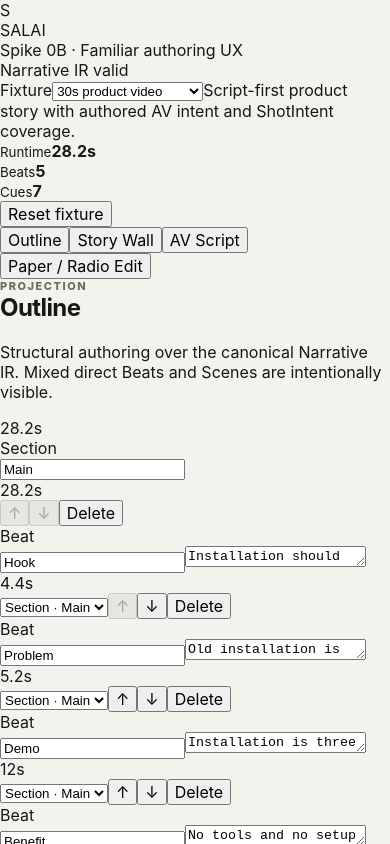
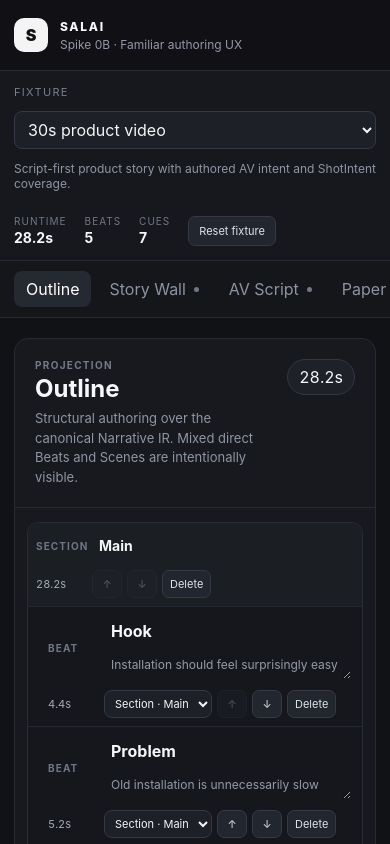
Before and after one commit to kimda90/salai, a React (Vite) app in the folder packages/spike-demo/: page / in a window 390 px wide. Shown: the top 844 px of the page. Built offline with nearby package versions, Linux system fonts and the light colour scheme.

Commit message:
feat(0b): style shared authoring shell and Outline

```diff
--- a/packages/spike-demo/src/style.css
+++ b/packages/spike-demo/src/style.css
@@ -1,136 +1,177 @@
 :root {
   font-family: Inter, ui-sans-serif, system-ui, -apple-system, BlinkMacSystemFont, "Segoe UI", sans-serif;
-  color: #171717;
-  background: #f4f2ed;
+  color: #f6f7fb;
+  background: #111216;
   font-synthesis: none;
+  text-rendering: optimizeLegibility;
 }
 
 * { box-sizing: border-box; }
-body { margin: 0; min-width: 320px; }
-button { font: inherit; }
+html, body, #app { margin: 0; min-height: 100%; }
+body { min-width: 320px; background: #111216; }
+button, input, textarea, select { font: inherit; }
+button { color: inherit; }
 
-.page-shell {
-  width: min(1180px, calc(100% - 32px));
-  margin: 0 auto;
-  padding: 48px 0 72px;
+.app-shell {
+  min-height: 100vh;
+  display: grid;
+  grid-template-rows: auto auto auto auto 1fr auto;
+  background:
+    radial-gradient(circle at 20% -20%, rgba(255,255,255,.08), transparent 35%),
+    #111216;
 }
 
-.hero {
+.topbar {
   display: flex;
   justify-content: space-between;
-  gap: 32px;
-  align-items: flex-start;
-  margin-bottom: 32px;
+  gap: 24px;
+  align-items: center;
+  padding: 18px 24px;
+  border-bottom: 1px solid #272a31;
+  background: rgba(17,18,22,.94);
+  backdrop-filter: blur(16px);
 }
 
-.brand, .eyebrow {
-  font-size: 11px;
-  font-weight: 800;
-  letter-spacing: .14em;
-  text-transform: uppercase;
-  color: #706b62;
+.brand-lockup { display: flex; align-items: center; gap: 12px; }
+.brand-mark {
+  width: 34px; height: 34px; border-radius: 10px;
+  display: grid; place-items: center;
+  background: #f4f4f5; color: #111216; font-weight: 900;
+}
+.brand-name { font-weight: 800; letter-spacing: .14em; font-size: 12px; }
+.brand-subtitle { margin-top: 3px; color: #9298a5; font-size: 12px; }
+.topbar-status { color: #b4bac6; font-size: 12px; display: flex; align-items: center; gap: 8px; }
+.validity-dot { width: 8px; height: 8px; border-radius: 999px; background: #888; }
+.validity-dot.valid { background: #7ee2a8; box-shadow: 0 0 0 4px rgba(126,226,168,.08); }
+.validity-dot.invalid { background: #ff7a7a; }
+
+.fixture-bar {
+  display: flex; justify-content: space-between; gap: 24px; align-items: center;
+  padding: 14px 24px;
+  border-bottom: 1px solid #272a31;
+  background: #16181d;
+}
+.fixture-copy { display: flex; align-items: center; gap: 12px; min-width: 0; }
+.fixture-copy label { color: #777f8d; font-size: 11px; text-transform: uppercase; letter-spacing: .12em; }
+.fixture-copy select, .parent-select {
+  border: 1px solid #353945; background: #1d2026; color: #f4f5f7;
+  border-radius: 8px; padding: 7px 9px;
+}
+.fixture-copy span { color: #8f96a3; font-size: 12px; white-space: nowrap; overflow: hidden; text-overflow: ellipsis; }
+.fixture-stats { display: flex; gap: 18px; align-items: center; }
+.fixture-stats div { display: grid; gap: 2px; }
+.fixture-stats small { color: #6f7784; font-size: 10px; text-transform: uppercase; letter-spacing: .1em; }
+.fixture-stats strong { font-size: 14px; }
+
+.surface-tabs {
+  display: flex; gap: 6px; padding: 10px 24px;
+  border-bottom: 1px solid #272a31;
+  background: #14161a;
+}
+.surface-tabs button {
+  border: 0; background: transparent; color: #8d94a1; border-radius: 8px;
+  padding: 8px 12px; cursor: pointer; display: inline-flex; align-items: center; gap: 8px;
+}
+.surface-tabs button:hover { background: #1c1f25; color: #dce0e8; }
+.surface-tabs button.active { background: #252932; color: #fff; }
+.soon-dot { width: 5px; height: 5px; border-radius: 999px; background: #6f7784; }
+
+.feedback-panel {
+  margin: 12px 24px 0;
+  display: flex; justify-content: space-between; gap: 16px;
+  border: 1px solid #554d2d; background: #221f16; border-radius: 10px; padding: 12px 14px;
+  font-size: 12px;
+}
+.feedback-panel p { margin: 4px 0 0; color: #d7c990; }
+.feedback-error { border-color: #663637; background: #251718; }
+.feedback-error p { color: #f3a3a5; }
+
+.workspace-frame { min-height: 0; padding: 20px 24px 28px; }
+.surface {
+  min-height: 560px; border: 1px solid #272a31; border-radius: 14px;
+  background: #17191e; overflow: hidden;
+}
+.surface-heading {
+  display: flex; justify-content: space-between; gap: 18px; align-items: start;
+  padding: 20px; border-bottom: 1px solid #272a31;
+}
+.surface-heading h2, .placeholder-surface h2 { margin: 3px 0 6px; font-size: 24px; }
+.surface-heading p, .placeholder-surface p { margin: 0; color: #8e96a3; max-width: 760px; line-height: 1.5; font-size: 13px; }
+.eyebrow { color: #737b88; font-size: 10px; text-transform: uppercase; letter-spacing: .13em; font-weight: 700; }
+.runtime-pill { border: 1px solid #333743; background: #1e2128; border-radius: 999px; padding: 7px 11px; font-variant-numeric: tabular-nums; }
+
+.outline-list { padding: 14px 12px 4px; }
+.outline-section { margin: 0 0 12px; border: 1px solid #282c34; border-radius: 11px; overflow: hidden; background: #14161a; }
+.section-children, .scene-children { background: #15171c; }
+.scene-block { border-top: 1px solid #242831; }
+
+.outline-row {
+  --depth: 0;
+  min-height: 52px;
+  display: grid;
+  grid-template-columns: 68px minmax(220px, 1fr) 74px minmax(250px, auto);
+  gap: 10px;
+  align-items: center;
+  padding: 8px 10px 8px calc(12px + (var(--depth) * 22px));
+  border-top: 1px solid #242831;
+  transition: background .12s ease, border-color .12s ease;
+}
+.outline-section > .outline-row:first-child { border-top: 0; }
+.outline-row:hover { background: #1b1e24; }
+.outline-row.selected { background: #20242c; box-shadow: inset 3px 0 0 #c7cbd4; }
+.section-row { background: #1b1e23; }
+.scene-row { background: #181b20; }
+.row-kind { color: #6f7785; font-size: 10px; font-weight: 700; text-transform: uppercase; letter-spacing: .11em; }
+.row-main { display: grid; gap: 4px; }
+.title-input, .summary-input {
+  width: 100%; border: 1px solid transparent; background: transparent; color: #f5f6f8;
+  border-radius: 6px; padding: 5px 6px; outline: none;
+}
+.title-input { font-weight: 650; }
+.section-title-input { font-size: 14px; font-weight: 750; }
+.summary-input { color: #949ca8; resize: vertical; min-height: 29px; font-size: 12px; line-height: 1.35; }
+.title-input:focus, .summary-input:focus { border-color: #444a56; background: #111318; }
+.row-runtime { text-align: right; color: #a4abb6; font-size: 11px; font-variant-numeric: tabular-nums; }
+.row-actions { display: flex; justify-content: end; align-items: center; gap: 5px; }
+.parent-select { max-width: 160px; font-size: 11px; padding: 5px 6px; }
+.icon-button, .ghost-button, .add-row-button, .primary-button {
+  border: 1px solid #343945; background: #22262e; color: #dfe3ea; border-radius: 7px; cursor: pointer;
+}
+.icon-button { min-width: 30px; min-height: 28px; padding: 4px 7px; font-size: 11px; }
+.icon-button:hover:not(:disabled), .ghost-button:hover, .add-row-button:hover { background: #2b3039; border-color: #464c59; }
+.icon-button:disabled { opacity: .3; cursor: not-allowed; }
+.ghost-button { padding: 7px 10px; font-size: 11px; }
+.add-row-button { margin: 8px 8px 8px calc(12px + (var(--depth, 1) * 22px)); padding: 6px 9px; color: #9ba3af; font-size: 11px; }
+.section-add-actions { display: flex; gap: 2px; border-top: 1px solid #232730; padding-left: 16px; }
+.primary-button { margin: 4px 12px 18px; padding: 9px 13px; font-weight: 700; background: #f4f4f5; color: #15161a; border-color: #f4f4f5; }
+.primary-button:hover { background: #d9dce2; }
+
+.placeholder-surface { padding: 36px; display: grid; align-content: start; gap: 5px; }
+.selection-chip { margin-top: 18px; width: fit-content; border: 1px solid #383d48; background: #1d2027; color: #b8bfca; border-radius: 999px; padding: 7px 10px; font-size: 11px; }
+
+.app-footer {
+  padding: 10px 24px; border-top: 1px solid #272a31; background: #121418;
+  display: flex; justify-content: space-between; gap: 16px; color: #707785; font-size: 10px;
 }
 
-h1, h2, h3, p { margin-top: 0; }
-h1 { font-size: clamp(38px, 7vw, 76px); letter-spacing: -.055em; line-height: .96; margin: 10px 0 18px; max-width: 720px; }
-h2 { letter-spacing: -.025em; }
-.hero p, .fixture-intro p { color: #5e5a53; line-height: 1.6; max-width: 720px; }
+@media (max-width: 980px) {
+  .fixture-bar { align-items: flex-start; flex-direction: column; }
+  .fixture-stats { width: 100%; }
+  .outline-row { grid-template-columns: 52px minmax(160px, 1fr) 60px; }
+  .row-actions { grid-column: 2 / -1; justify-content: start; }
+}
 
-.status {
-  border: 1px solid #c9c3b8;
-  border-radius: 999px;
-  padding: 9px 13px;
-  white-space: nowrap;
-  font-size: 13px;
-  font-weight: 700;
-  background: #fff;
+@media (max-width: 680px) {
+  .topbar, .fixture-bar, .surface-tabs, .workspace-frame { padding-left: 14px; padding-right: 14px; }
+  .topbar { align-items: flex-start; }
+  .topbar-status { display: none; }
+  .surface-tabs { overflow-x: auto; }
+  .surface-tabs button { white-space: nowrap; }
+  .fixture-copy { display: grid; width: 100%; }
+  .fixture-copy span { white-space: normal; }
+  .fixture-stats { flex-wrap: wrap; }
+  .outline-row { grid-template-columns: 46px 1fr; padding-left: calc(8px + (var(--depth) * 12px)); }
+  .row-runtime { grid-column: 1; text-align: left; }
+  .row-actions { grid-column: 2; flex-wrap: wrap; }
+  .parent-select { max-width: 130px; }
 }
-.status.ok { border-color: #a8b9a4; }
-.status.bad { border-color: #c69898; }
-
-.fixture-tabs {
-  display: flex;
-  gap: 8px;
-  flex-wrap: wrap;
-  border-top: 1px solid #d4cfc5;
-  border-bottom: 1px solid #d4cfc5;
-  padding: 12px 0;
-}
-.fixture-tabs button {
-  border: 0;
-  background: transparent;
-  padding: 10px 14px;
-  border-radius: 999px;
-  cursor: pointer;
-  color: #625e56;
-}
-.fixture-tabs button:hover { background: #e8e4dc; }
-.fixture-tabs button.active { background: #171717; color: white; }
-
-.fixture-intro {
-  display: grid;
-  grid-template-columns: 1fr auto;
-  gap: 32px;
-  padding: 42px 0 28px;
-  align-items: end;
-}
-.fixture-intro h2 { font-size: 34px; margin: 7px 0 8px; }
-.runtime-card {
-  min-width: 185px;
-  padding: 18px;
-  background: #171717;
-  color: white;
-  border-radius: 16px;
-  display: grid;
-  gap: 3px;
-}
-.runtime-card span, .runtime-card small { color: #bbb6ad; font-size: 12px; }
-.runtime-card strong { font-size: 32px; letter-spacing: -.04em; }
-
-.stats {
-  display: grid;
-  grid-template-columns: repeat(5, 1fr);
-  border: 1px solid #d4cfc5;
-  border-radius: 16px;
-  overflow: hidden;
-  background: rgba(255,255,255,.45);
-  margin-bottom: 48px;
-}
-.stats div { padding: 16px; border-right: 1px solid #d4cfc5; display: grid; gap: 6px; }
-.stats div:last-child { border-right: 0; }
-.stats span { font-size: 12px; color: #777168; }
-.stats strong { font-size: 23px; }
-
-.section-title-row { margin-bottom: 22px; }
-.section-title-row h2 { margin: 7px 0 0; }
-.section-group { margin-bottom: 44px; }
-.section-heading { padding-bottom: 12px; border-bottom: 2px solid #171717; margin-bottom: 16px; }
-.section-heading h2 { margin: 5px 0 0; }
-.scene-group { grid-column: 1 / -1; border: 1px dashed #a9a397; border-radius: 16px; padding: 16px; }
-.scene-heading { display: flex; align-items: baseline; gap: 8px; margin-bottom: 14px; }
-.scene-heading span { font-size: 11px; text-transform: uppercase; letter-spacing: .1em; color: #777168; }
-
-.beat-grid { display: grid; grid-template-columns: repeat(3, minmax(0, 1fr)); gap: 14px; }
-.beat-card { background: #fff; border: 1px solid #ded9cf; border-radius: 14px; padding: 17px; box-shadow: 0 1px 0 rgba(0,0,0,.03); }
-.beat-card h3 { margin: 6px 0 7px; font-size: 20px; letter-spacing: -.02em; }
-.beat-card p { color: #68635b; font-size: 13px; line-height: 1.45; }
-.cue-list { display: grid; gap: 7px; margin-top: 16px; }
-.cue { padding-top: 8px; border-top: 1px solid #eeeae3; }
-.cue-id { font-family: ui-monospace, SFMono-Regular, Menlo, monospace; font-size: 10px; color: #8b857c; margin-bottom: 5px; }
-.blocks { display: flex; flex-wrap: wrap; gap: 4px; }
-.block { font-size: 10px; border-radius: 5px; padding: 4px 6px; background: #ece9e2; }
-.block.visual { background: #e8ece5; }
-.block.audio { background: #ece7df; }
-
-.json-panel { margin-top: 36px; border-top: 1px solid #ccc6bb; border-bottom: 1px solid #ccc6bb; padding: 16px 0; }
-.json-panel summary { cursor: pointer; font-weight: 700; }
-.json-panel pre { overflow: auto; max-height: 640px; padding: 18px; border-radius: 12px; background: #191919; color: #dedbd4; font-size: 11px; line-height: 1.55; }
-footer { color: #817b72; font-size: 12px; padding-top: 28px; }
-
-@media (max-width: 820px) {
-  .hero, .fixture-intro { grid-template-columns: 1fr; display: grid; }
-  .stats { grid-template-columns: repeat(2, 1fr); }
-  .stats div { border-bottom: 1px solid #d4cfc5; }
-  .beat-grid { grid-template-columns: 1fr; }
-  .runtime-card { width: 100%; }
-}
```
